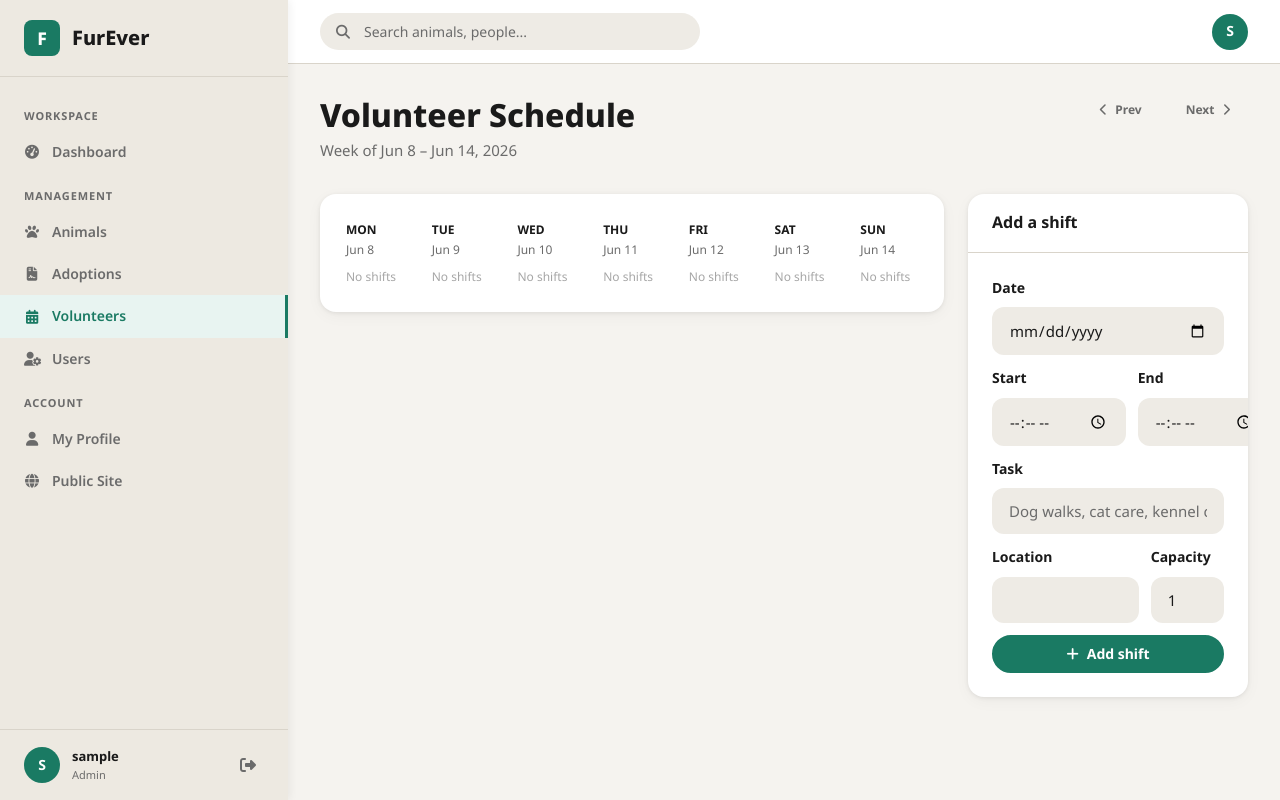
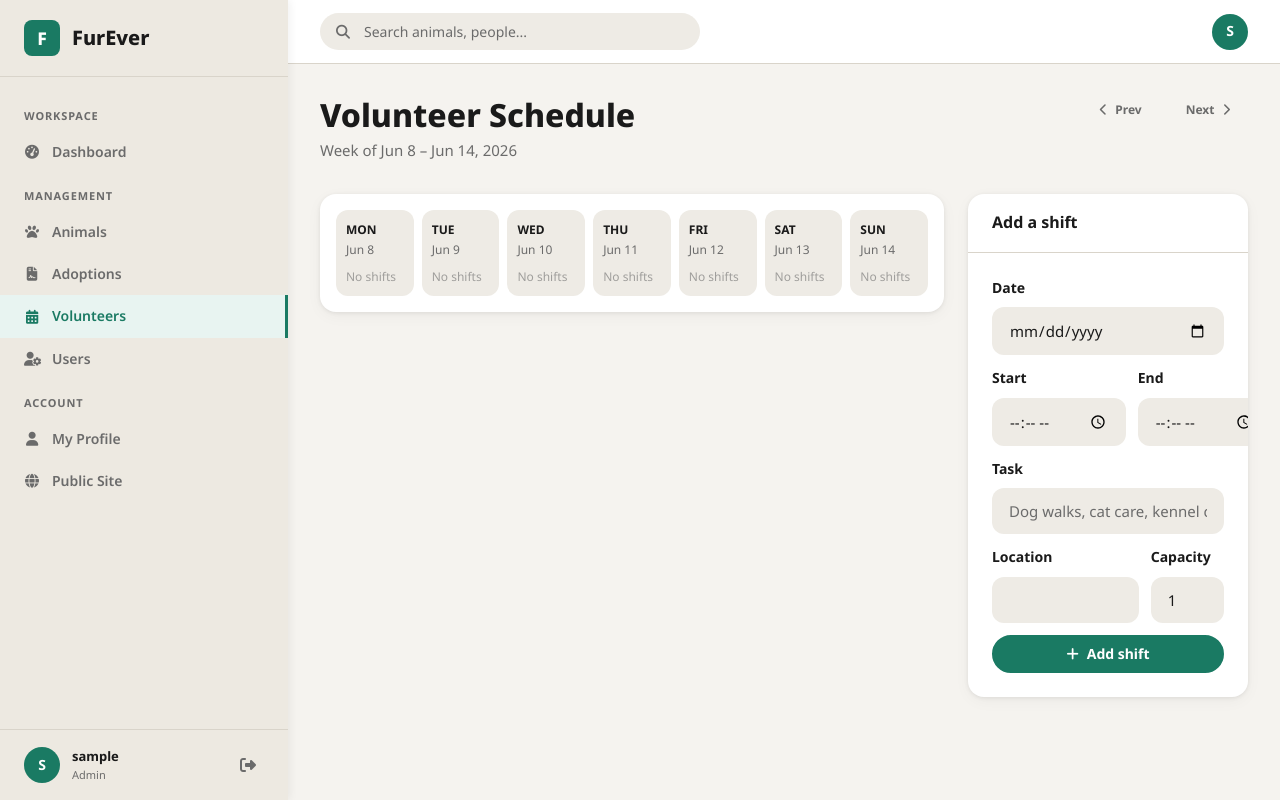
Before and after one commit to Yume24/WdPAI, a PHP site: page /volunteers in a window 1280 px wide. Run offline with PHP 8.4, Linux system fonts and the light colour scheme; the visitor is signed in with stand-in values (Sample User, id 1); data that the repository does not hold is empty; some libraries are stand-ins or nearby versions.

Commit message:
fix(css): volunteers week grid overflow, drop dead calendar styles

```diff
--- a/public/styles/components.css
+++ b/public/styles/components.css
@@ -149,40 +149,19 @@
 .filter-tab:hover { border-color: var(--color-primary); color: var(--color-primary); }
 .filter-tab.active { background: var(--color-primary); border-color: var(--color-primary); color: #fff; }
 
-.schedule-layout { display: grid; grid-template-columns: 1fr 280px; gap: 1.5rem; align-items: start; }
-.calendar-wrap { overflow-x: auto; border-radius: var(--radius-lg); box-shadow: var(--shadow-card); }
-.calendar-grid {
+.schedule-layout { display: grid; grid-template-columns: minmax(0, 1fr) 280px; gap: 1.5rem; align-items: start; }
+.week-grid {
   display: grid;
-  grid-template-columns: 64px repeat(7, 1fr);
-  background: var(--color-border);
-  gap: 1px;
-  min-width: 560px;
+  grid-template-columns: repeat(7, minmax(0, 1fr));
+  gap: 0.5rem;
 }
-.cal-corner,
-.cal-header-cell {
-  background: var(--color-sidebar-bg);
-  padding: 0.625rem 0.5rem;
-  text-align: center;
-  font-size: 0.6875rem; font-weight: 700;
-  text-transform: uppercase; letter-spacing: 0.05em;
-  color: var(--color-text-muted);
+.week-day {
+  background: var(--color-input-bg);
+  border-radius: var(--radius-md);
+  padding: 0.625rem;
+  min-width: 0;
+  overflow-wrap: anywhere;
 }
-.cal-header-cell.today { background: var(--color-primary-light); color: var(--color-primary); }
-.cal-time-cell {
-  background: var(--color-card);
-  padding: 0.5rem 0.625rem;
-  font-size: 0.6875rem; color: var(--color-text-muted);
-  text-align: right; white-space: nowrap; vertical-align: top;
-}
-.cal-slot { background: var(--color-card); min-height: 64px; padding: 0.25rem; vertical-align: top; }
-.cal-event {
-  background: var(--color-primary-light); color: var(--color-primary);
-  border-left: 3px solid var(--color-primary);
-  border-radius: var(--radius-sm);
-  padding: 0.25rem 0.5rem; font-size: 0.6875rem; font-weight: 700;
-  line-height: 1.4; margin-bottom: 2px;
-}
-.cal-event.amber { background: var(--color-amber); color: #92400e; border-color: #f6c90e; }
 
 .animal-profile-grid { display: grid; grid-template-columns: 1fr 340px; gap: 1.5rem; align-items: start; }
 .animal-hero {
--- a/public/styles/pages.css
+++ b/public/styles/pages.css
@@ -104,6 +104,7 @@
   .animals-grid { grid-template-columns: repeat(auto-fill, minmax(200px, 1fr)); }
   .data-table th:nth-child(n+5),
   .data-table td:nth-child(n+5) { display: none; }
+  .week-grid { grid-template-columns: repeat(2, minmax(0, 1fr)); }
 }
 
 @media (max-width: 480px) {
@@ -111,5 +112,5 @@
   .auth-form-panel { padding: 2rem 1.25rem; }
   .home-hero-title { font-size: 1.625rem; }
   .animals-grid { grid-template-columns: 1fr; }
-  .calendar-grid { grid-template-columns: 64px repeat(3, 1fr); }
+  .week-grid { grid-template-columns: 1fr; }
 }
--- a/public/views/volunteers.html
+++ b/public/views/volunteers.html
@@ -46,9 +46,9 @@ $nextWeek = date('Y-m-d', strtotime($weekStart . ' +7 days'));
       <div>
         <div class="card">
           <div class="card-body" style="padding:1rem">
-            <div style="display:grid;grid-template-columns:repeat(7,1fr);gap:0.5rem">
+            <div class="week-grid">
               <?php foreach ($days as $day): ?>
-                <div style="background:var(--color-input);border-radius:var(--radius-md);padding:0.625rem">
+                <div class="week-day">
                   <div class="text-xs font-bold text-heading" style="text-transform:uppercase">
                     <?= htmlspecialchars(date('D', strtotime($day))) ?>
                   </div>
```
